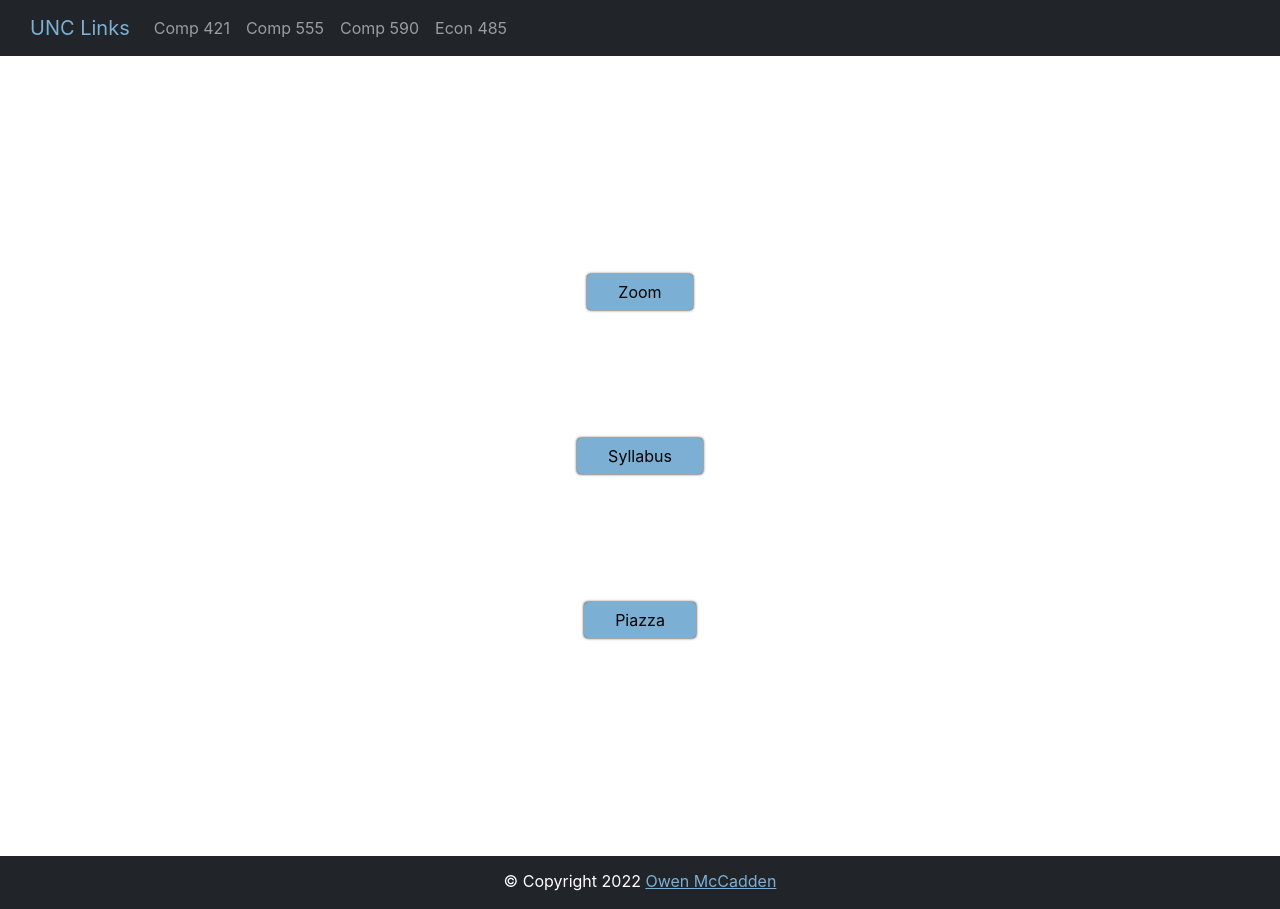
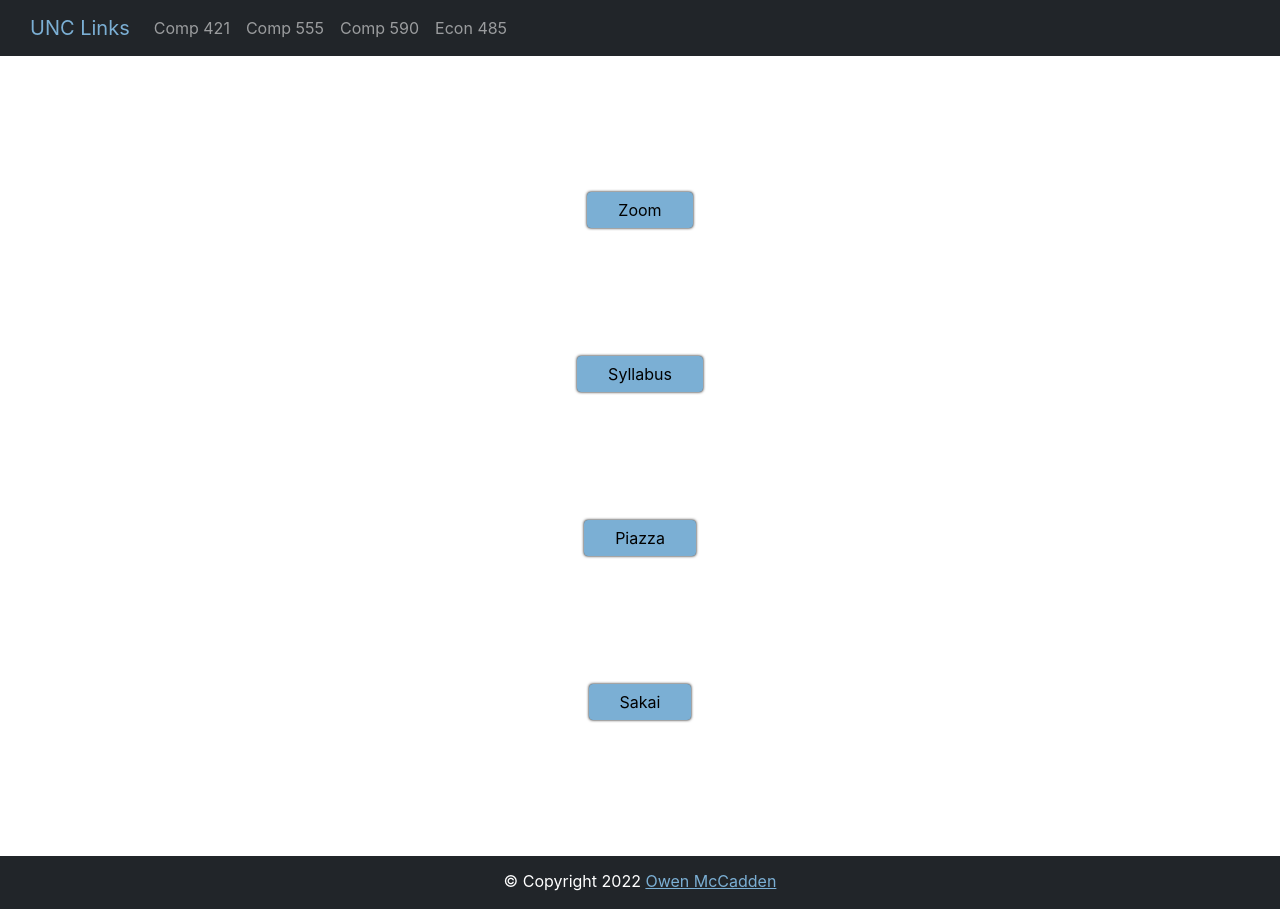
Before and after one commit to owenmccadden/unc_links, a React (Create React App) app: page /comp-421 in a window 1280 px wide. Built offline with nearby package versions, Linux system fonts and the light colour scheme.

Commit message:
added sakai link for 421

```diff
--- a/src/Routes/Comp421.js
+++ b/src/Routes/Comp421.js
@@ -22,6 +22,10 @@
                     {
                         text: "Piazza",
                         to: "https://piazza.com/class/ky6anz9ocho50m?cid=9"
+                    },
+                    {
+                        text: "Sakai",
+                        to: "https://sakai.unc.edu/portal/site/3f59b621-c2ed-4988-bccd-583cc4f8aaea"
                     }
                 ]}
             />
```
